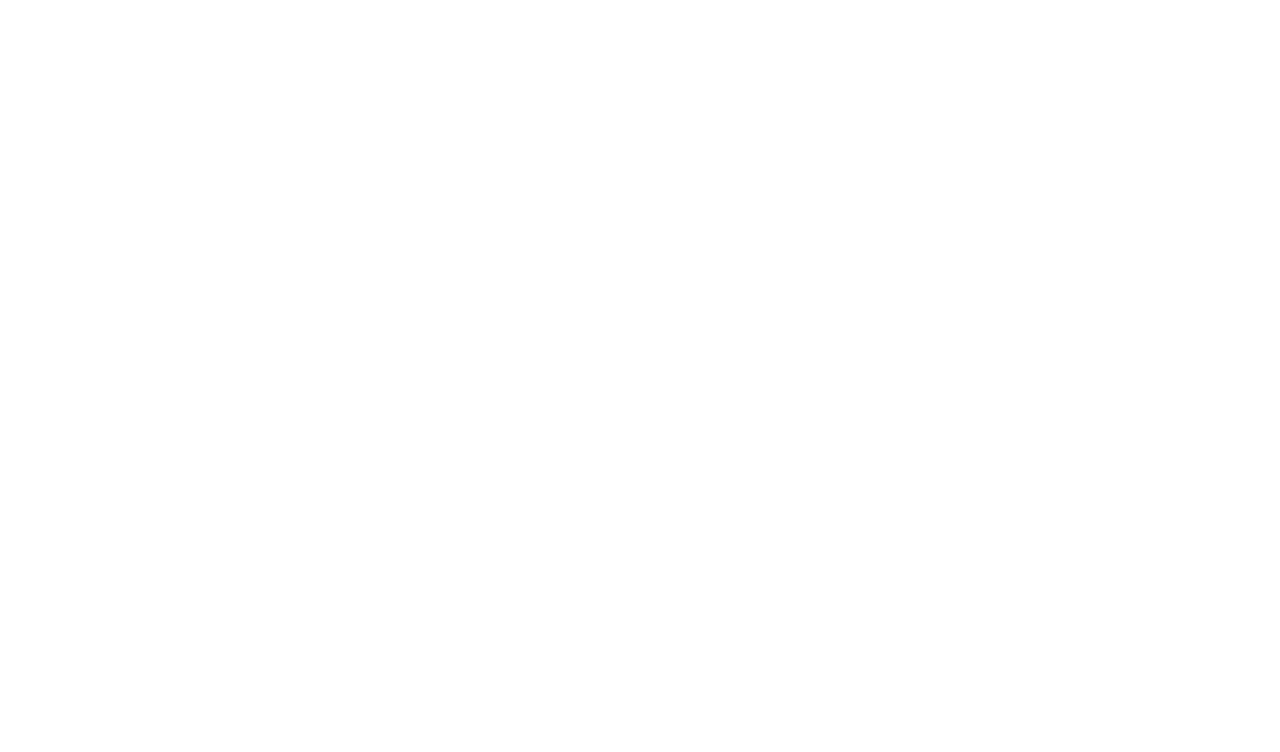
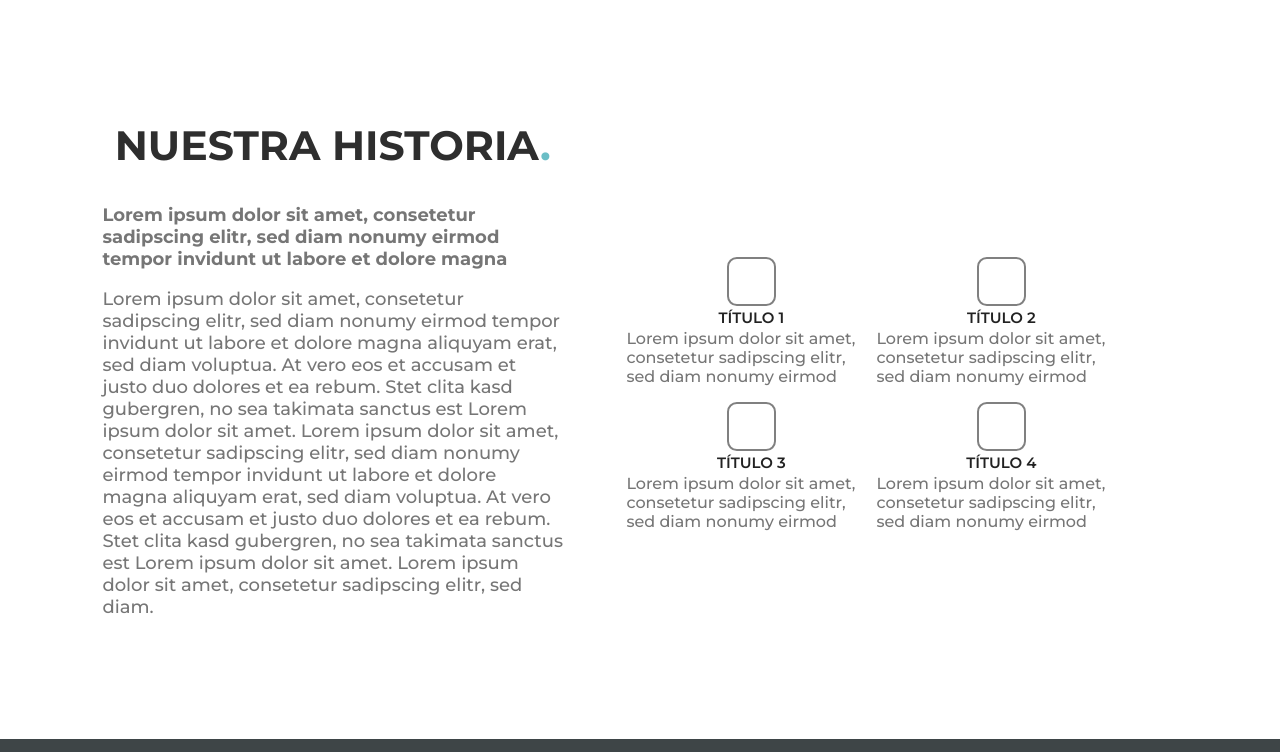
Before and after one commit to marquesin/proyectoossipa, a React (Create React App) app: page /nosotros in a window 1280 px wide. Shown: the part 520-1272 px from the top of the page. Before the commit the page ends 800 px from the top, so only its background shows below. Built offline with nearby package versions, Linux system fonts and the light colour scheme.

Commit message:
Pestaña de nosotros hasta "nuestra historia"

```diff
--- a/src/Components/Home/ComoPodemosAyudar/Servicios/Servicios.js
+++ b/src/Components/Home/ComoPodemosAyudar/Servicios/Servicios.js
@@ -123,7 +123,22 @@
           <div className="ServicioAmpliadoFoto">imagen</div>
         </div>
       ) : (
-        ""
+        <div className="servicioAmpliado">
+          <div className="ServicioAmpliadoInfo">
+            <h4 className="h4ServicioAmpliado">SERVICIO 1</h4>
+            <p className="pServicioAmpliado">
+              Lorem ipsum dolor sit amet, consetetur sadipscing elitr, sed diam
+              nonumy eirmod tempor invidunt ut labore et dolore magna aliquyam
+              erat, sed diam voluptua. At vero eos et accusam et justo duo
+              dolores et ea rebum. Stet clita kasd gubergren, no sea takimata
+              sanctus est Lorem ipsum dolor sit amet. Lorem ipsum dolor sit
+              amet, consetetur sadipscing elitr, sed diam nonumy eirmod tempor
+              invidunt ut labore et dolore magna aliquyam erat, sed diam
+              voluptua. At vero eos et accusam et justo duo
+            </p>
+          </div>
+          <div className="ServicioAmpliadoFoto">imagen</div>
+        </div>
       )}
       {/* SERVICIO 6 */}
     </section>
--- /dev/null
+++ b/src/Components/Nosotros/Banner/Banner.css
@@ -0,0 +1,17 @@
+.bannerNos{
+    background-image: url( "./images/BannerNos.png");
+    width: 100%;
+    height: 30vw;
+    display: flex;
+    justify-content: center;
+    align-items: center;
+}
+.titeConocenosN{
+    font-weight: 700;
+    font-size: 67px;
+    text-align: left;
+    letter-spacing: 0px;
+    color: #FFFFFF;
+    text-shadow: 0px 3px 50px #4B4B4BE8;
+    opacity: 1;
+}
--- /dev/null
+++ b/src/Components/Nosotros/Banner/Banner.js
@@ -0,0 +1,10 @@
+import React from "react";
+import "./Banner.css";
+
+export default function Banner() {
+  return (
+    <section className="bannerNos">
+      <h1 className="titeConocenosN">CONÓCENOS.</h1>
+    </section>
+  );
+}
--- a/src/Components/Nosotros/Nosotros.js
+++ b/src/Components/Nosotros/Nosotros.js
@@ -1,12 +1,17 @@
 import React from "react";
 import "./Nosotros.css";
 import Header from "../Header/Header";
+import Footer from "../Footer/Footer";
+import Banner from "./Banner/Banner";
+import NuestraHistoria from "./NuestraHistoria/NuestraHistoria";
 
 export default function Nosotros() {
   return (
     <main>
       <Header />
-      <h1>Nosotros</h1>
+      <Banner />
+      <NuestraHistoria />
+      <Footer />
     </main>
   );
 }
--- /dev/null
+++ b/src/Components/Nosotros/NuestraHistoria/NuestraHistoria.css
@@ -0,0 +1,87 @@
+.containerNuestraHistoria{
+    display: flex;
+    padding-left: 8%;
+    padding-right: 12%;
+    margin-top: 8%;
+    margin-bottom: 8%;
+}
+.nuestraHistoriaIzquierda{
+    width: 45%;
+}
+.titleNuestraHistoria{
+    font-size:41px ;
+    font-weight: 700;
+    color: #2E2E2E;
+    letter-spacing: 0;
+    opacity: 1;
+
+}
+.titleNuestraHistoriaColor{
+    color: #6BBEC6;
+}
+.p1NuestraHistoria{
+    font-size: 18px;
+    font-weight: 700;
+    color: #767676;
+    text-align: left;
+    letter-spacing: 0;
+    opacity: 1;
+}
+
+.p2NuestraHistoria{
+    font-size: 18px;
+    font-weight: 500;
+    color: #767676;
+    opacity: 1;
+    letter-spacing: 0;
+    text-align: left;
+}
+
+.nuestraHistoriaDerecha{
+    width: 55%;
+    display: flex;
+    flex-wrap: wrap;
+    align-content: center;
+    margin-top: 8%;
+    justify-content:flex-end;
+}
+.hilera1, .hilera2{
+    display: flex;
+    flex-wrap: nowrap;
+    justify-content: space-between;
+
+}
+.containerTilulos{
+    width: 250px;
+    display: flex;
+    flex-direction: column;
+    /* justify-content: center; */
+    align-items: center;
+
+}
+
+.containerIcon{
+    width: 45px;
+    height: 45px;
+    border: solid gray 2px;
+    border-radius: 20%;
+}
+.titulosNuestraHistoria{
+    font-size: 15px;
+    text-align: right;
+    color: #222222;
+    font-weight: 600;
+    opacity: 1;
+    letter-spacing: 0;
+    margin-bottom: 2px;
+    margin-top: 2px;
+}
+.parrafoNuestraHistoria{
+    font-size: 16px;
+    font-weight: 500;
+    text-align: left;
+    color: #767676;
+    opacity: 1;
+    letter-spacing: 0;
+    margin-top: 0;
+}
--- /dev/null
+++ b/src/Components/Nosotros/NuestraHistoria/NuestraHistoria.js
@@ -0,0 +1,68 @@
+import React from "react";
+import "./NuestraHistoria.css";
+
+export default function NuestraHistoria() {
+  return (
+    <section className="containerNuestraHistoria">
+      <div className="nuestraHistoriaIzquierda">
+        <h1 className="titleNuestraHistoria">
+          NUESTRA HISTORIA<span className="titleNuestraHistoriaColor">.</span>
+        </h1>
+        <p className="p1NuestraHistoria">
+          Lorem ipsum dolor sit amet, consetetur sadipscing elitr, sed diam
+          nonumy eirmod tempor invidunt ut labore et dolore magna
+        </p>
+        <p className="p2NuestraHistoria">
+          Lorem ipsum dolor sit amet, consetetur sadipscing elitr, sed diam
+          nonumy eirmod tempor invidunt ut labore et dolore magna aliquyam erat,
+          sed diam voluptua. At vero eos et accusam et justo duo dolores et ea
+          rebum. Stet clita kasd gubergren, no sea takimata sanctus est Lorem
+          ipsum dolor sit amet. Lorem ipsum dolor sit amet, consetetur
+          sadipscing elitr, sed diam nonumy eirmod tempor invidunt ut labore et
+          dolore magna aliquyam erat, sed diam voluptua. At vero eos et accusam
+          et justo duo dolores et ea rebum. Stet clita kasd gubergren, no sea
+          takimata sanctus est Lorem ipsum dolor sit amet. Lorem ipsum dolor sit
+          amet, consetetur sadipscing elitr, sed diam.
+        </p>
+      </div>
+      <div className="nuestraHistoriaDerecha">
+        <div className="hilera1">
+          <div className="containerTilulos">
+            <div className="containerIcon"></div>
+            <h5 className="titulosNuestraHistoria">TÍTULO 1</h5>
+            <p className="parrafoNuestraHistoria">
+              Lorem ipsum dolor sit amet, consetetur sadipscing elitr, sed diam
+              nonumy eirmod
+            </p>
+          </div>
+          <div className="containerTilulos">
+            <div className="containerIcon"></div>
+            <h5 className="titulosNuestraHistoria">TÍTULO 2</h5>
+            <p className="parrafoNuestraHistoria">
+              Lorem ipsum dolor sit amet, consetetur sadipscing elitr, sed diam
+              nonumy eirmod
+            </p>
+          </div>
+        </div>
+        <div className="hilera2">
+          <div className="containerTilulos">
+            <div className="containerIcon"></div>
+            <h5 className="titulosNuestraHistoria">TÍTULO 3</h5>
+            <p className="parrafoNuestraHistoria">
+              Lorem ipsum dolor sit amet, consetetur sadipscing elitr, sed diam
+              nonumy eirmod
+            </p>
+          </div>
+          <div className="containerTilulos">
+            <div className="containerIcon"></div>
+            <h5 className="titulosNuestraHistoria">TÍTULO 4</h5>
+            <p className="parrafoNuestraHistoria">
+              Lorem ipsum dolor sit amet, consetetur sadipscing elitr, sed diam
+              nonumy eirmod
+            </p>
+          </div>
+        </div>
+      </div>
+    </section>
+  );
+}
```
Also changed, not shown: src/Components/Nosotros/Banner/images/BannerNos.png (added).
